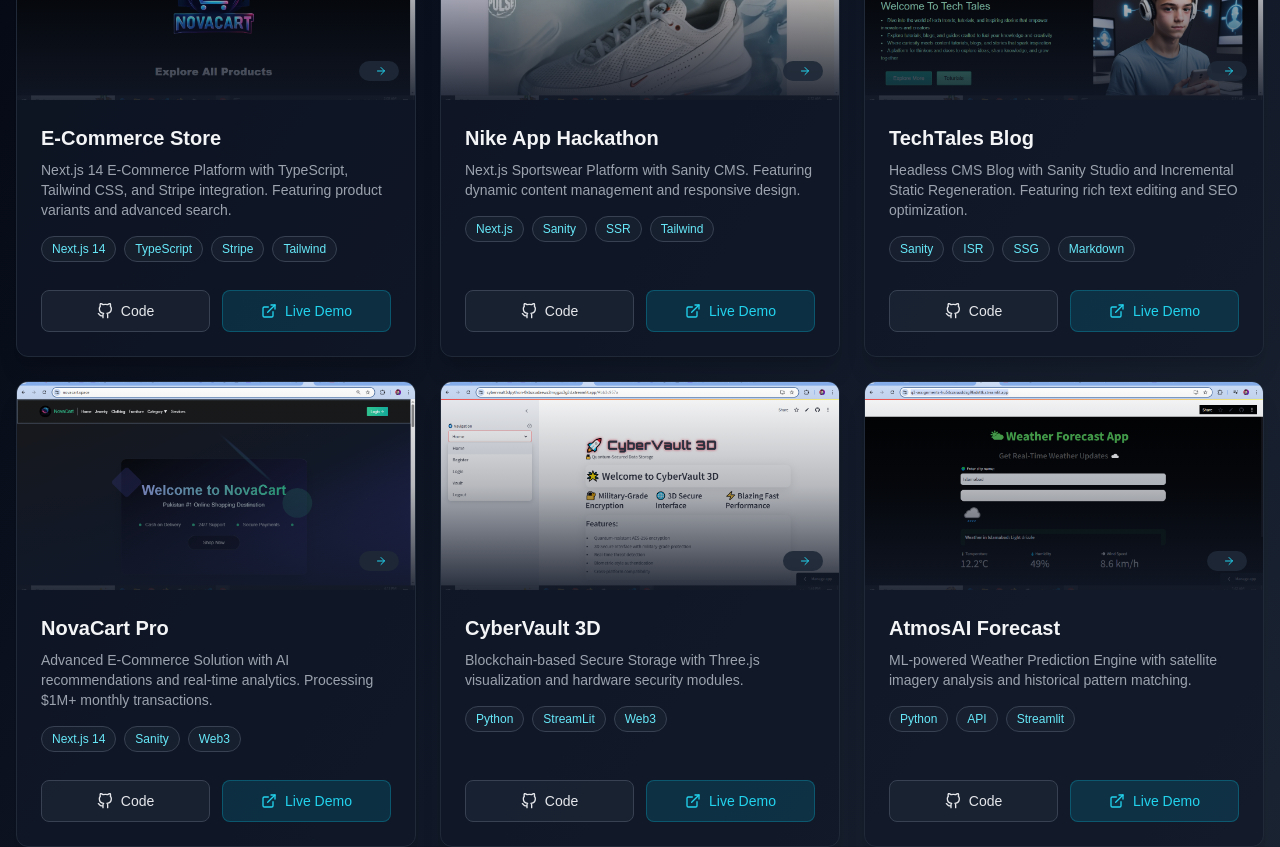
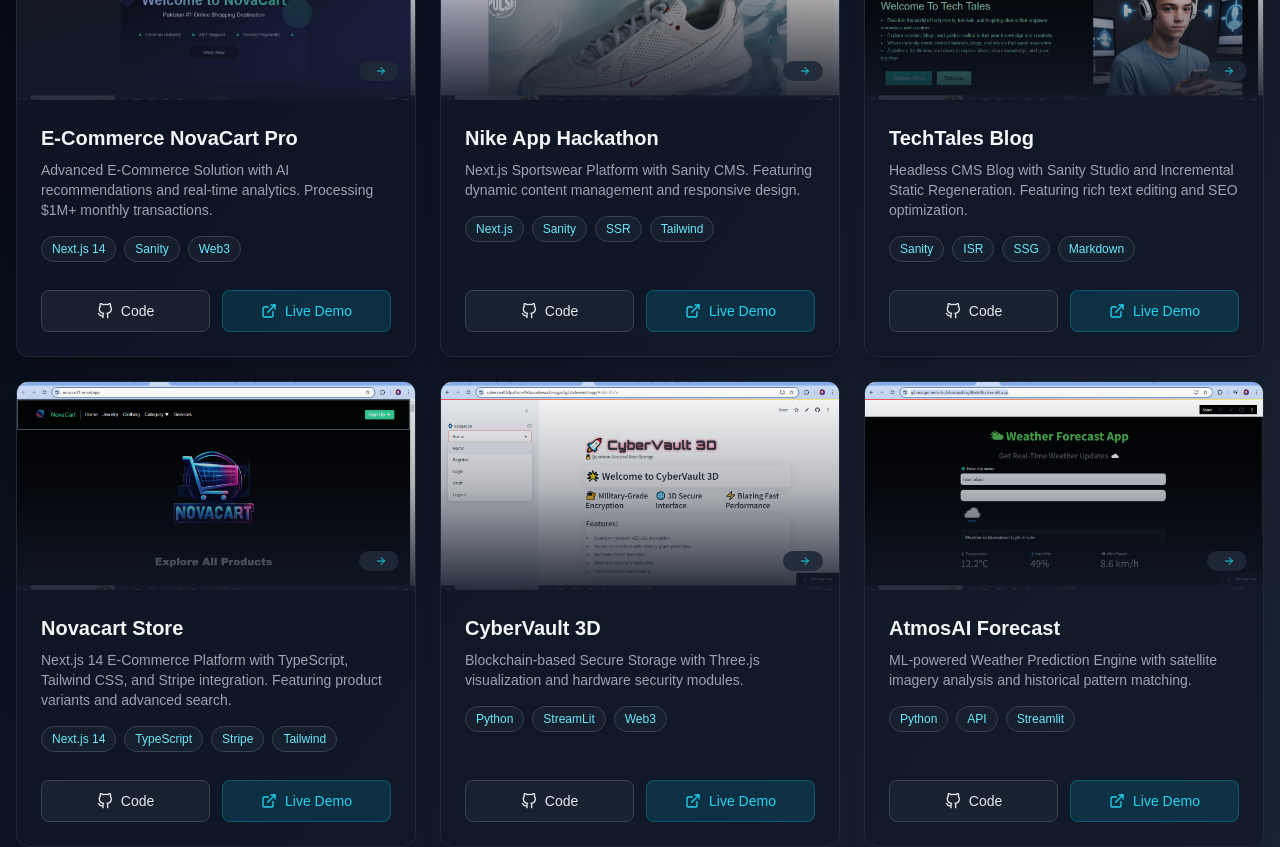
Before and after one commit to asharibshahid/Portfolio-New, a Next.js app: page / in a window 1280 px wide. Shown: the part 1860-2707 px from the top of the page. Built offline with nearby package versions, Linux system fonts and the light colour scheme.

Commit message:
Update page.tsx

```diff
--- a/app/components/projects/page.tsx
+++ b/app/components/projects/page.tsx
@@ -6,12 +6,12 @@
 
 const allProjects = [
   {
-    title: 'E-Commerce Store',
-    description: 'Next.js 14 E-Commerce Platform with TypeScript, Tailwind CSS, and Stripe integration. Featuring product variants and advanced search.',
-    image: '/th1.png',
-    githubLink: 'https://github.com/asharibshahid/Hackathon-Ecommerce',
-    deployLink: 'https://novacart1.vercel.app',
-    tech: ['Next.js 14', 'TypeScript', 'Stripe', 'Tailwind']
+    title: 'E-Commerce NovaCart Pro',
+    description: 'Advanced E-Commerce Solution with AI recommendations and real-time analytics. Processing $1M+ monthly transactions.',
+    image: '/thd90.png',
+    githubLink: 'https://github.com/asharibshahid/novacart-Upload',
+    deployLink: 'https://novacart.space',
+    tech: ['Next.js 14', 'Sanity', 'Web3']
   },
   {
     title: 'Nike App Hackathon',
@@ -31,14 +31,15 @@
   },
 
   // New Projects
-  {
-    title: 'NovaCart Pro',
-    description: 'Advanced E-Commerce Solution with AI recommendations and real-time analytics. Processing $1M+ monthly transactions.',
-    image: '/thd90.png',
-    githubLink: 'https://github.com/asharibshahid/novacart-Upload',
-    deployLink: 'https://novacart.space',
-    tech: ['Next.js 14', 'Sanity', 'Web3']
+   {
+    title: 'Novacart Store',
+    description: 'Next.js 14 E-Commerce Platform with TypeScript, Tailwind CSS, and Stripe integration. Featuring product variants and advanced search.',
+    image: '/th1.png',
+    githubLink: 'https://github.com/asharibshahid/Hackathon-Ecommerce',
+    deployLink: 'https://novacart1.vercel.app',
+    tech: ['Next.js 14', 'TypeScript', 'Stripe', 'Tailwind']
   },
+
   {
     title: 'CyberVault 3D',
     description: 'Blockchain-based Secure Storage with Three.js visualization and hardware security modules.',
```
